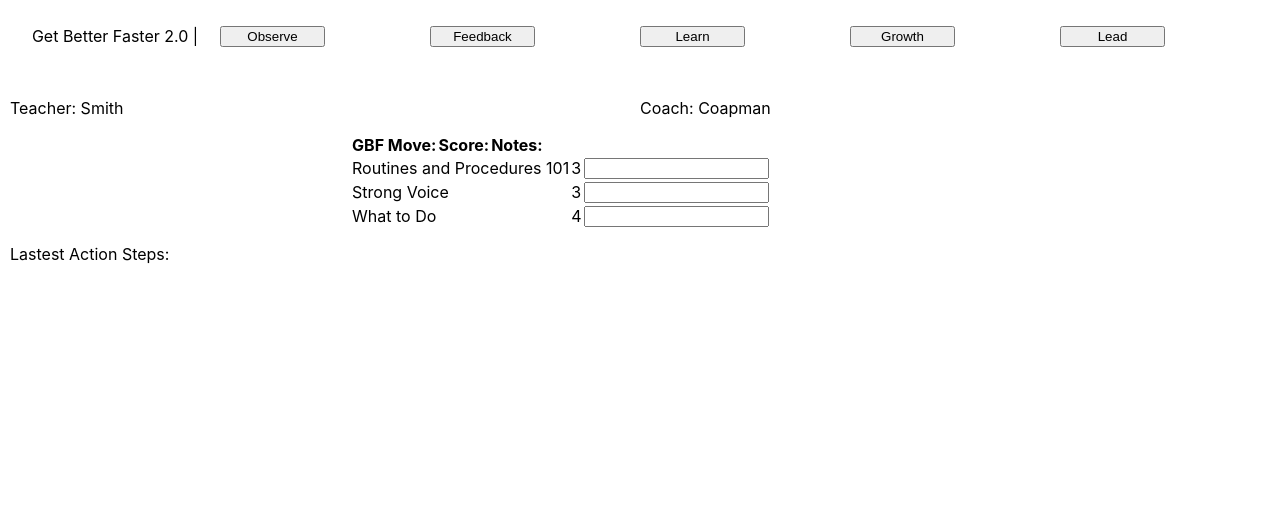
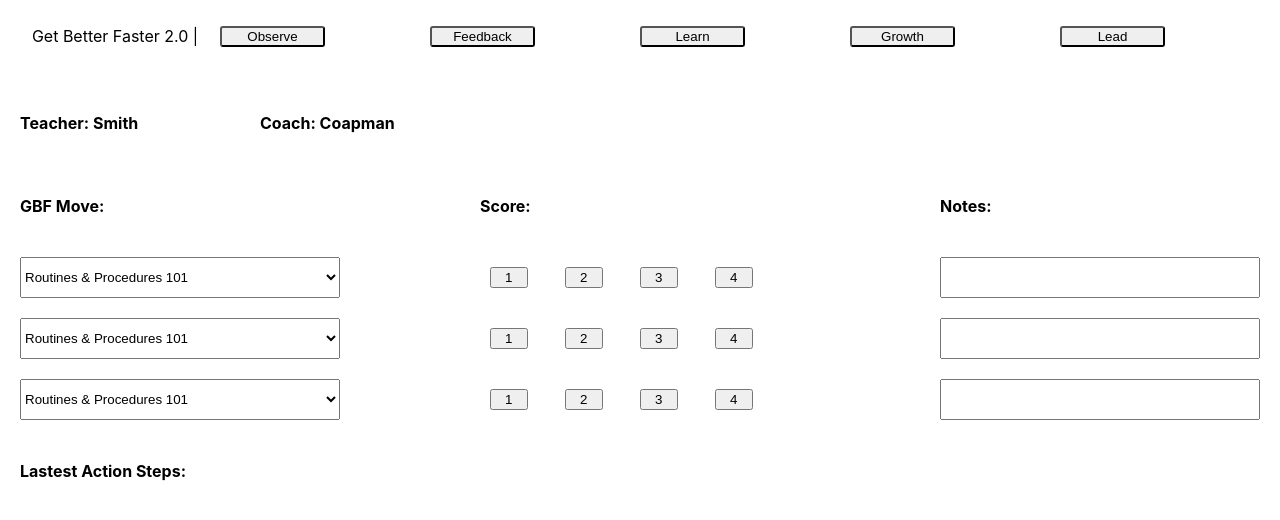
Before and after one commit to nicholasstano/gbf-frontend, a React (Create React App) app: page / in a window 1280 px wide. Shown: the top 520 px of the page. Built offline with nearby package versions, Linux system fonts and the light colour scheme.

Commit message:
Completed part of Kyle's wireframe

```diff
--- a/src/Containers/Navbar/navbar.scss
+++ b/src/Containers/Navbar/navbar.scss
@@ -7,6 +7,8 @@
     button {
         width: 50%;
         height: auto;
+        border-color: black;
+        border-radius: 3px;
     }
     p {
         display: grid;
--- a/src/Containers/Observe/Observe.jsx
+++ b/src/Containers/Observe/Observe.jsx
@@ -4,38 +4,61 @@
 const Observe = () => {
     return (
         <div className="observe">
+            <div className="observeTeacherInformation">
+                <h4>Teacher: Smith</h4>
+                <h4>Coach: Coapman</h4>
+            </div>
             <div className="observeHeader">
-                <p>Teacher: Smith</p>
-                <p>Coach: Coapman</p>
+                <h4>GBF Move:</h4>
+                <h4>Score:</h4>
+                <h4>Notes:</h4>
             </div>
-            <div className="observeTable">
-                <thead>
-                    <tr>
-                        <th>GBF Move:</th>
-                        <th>Score:</th>
-                        <th>Notes:</th>
-                    </tr>
-                </thead>
-                <tbody>
-                    <tr>
-                        <td>Routines and Procedures 101</td>
-                        <td>3</td>
-                        <td><input></input></td>
-                    </tr>
-                    <tr>
-                        <td>Strong Voice</td>
-                        <td>3</td>
-                        <td><input></input></td>
-                    </tr>
-                    <tr>
-                        <td>What to Do</td>
-                        <td>4</td>
-                        <td><input></input></td>
-                    </tr>
-                </tbody>
+            <div className="observeBody">
+                <div>
+                    <select>
+                        <option value="rp">Routines & Procedures 101</option>
+                        <option value="sv">Strong Voice</option>
+                        <option value="wtd">What to Do</option>
+                    </select>
+                    <div className="observeButtons">
+                        <button>1</button>
+                        <button>2</button>
+                        <button>3</button>
+                        <button>4</button>
+                    </div>
+                    <input></input>
+                </div>
+                <div>
+                    <select>
+                        <option value="rp">Routines & Procedures 101</option>
+                        <option value="sv">Strong Voice</option>
+                        <option value="wtd">What to Do</option>
+                    </select>
+                    <div className="observeButtons">
+                        <button>1</button>
+                        <button>2</button>
+                        <button>3</button>
+                        <button>4</button>
+                    </div>
+                    <input></input>
+                </div>
+                <div>
+                    <select>
+                        <option value="rp">Routines & Procedures 101</option>
+                        <option value="sv">Strong Voice</option>
+                        <option value="wtd">What to Do</option>
+                    </select>
+                    <div className="observeButtons">
+                        <button>1</button>
+                        <button>2</button>
+                        <button>3</button>
+                        <button>4</button>
+                    </div>
+                    <input></input>
+                </div>
             </div>
-            <div>
-                <p>Lastest Action Steps:</p>
+            <div className="observeLatestActionSteps">
+                <h4>Lastest Action Steps:</h4>
             </div>
         </div>
     )
--- a/src/Containers/Observe/observe.scss
+++ b/src/Containers/Observe/observe.scss
@@ -1,18 +1,33 @@
 div.observe {
     padding: 10px;
+    div.observeTeacherInformation {
+        display: grid;
+        grid-template-columns: 15rem 15rem;
+        justify-content: left;
+        padding: 10px;
+    }
+
     div.observeHeader {
         display: grid;
-        grid-template-columns: 1fr 1fr;
-        justify-content: left;
+        grid-template-columns: 20rem 20rem 20rem;
+        justify-content: space-between;
+        padding: 10px;
     }
 
-    div.observeTable {
+    div.observeBody div {
         display: grid;
-        justify-content: center;
-        thead {
+        grid-template-columns: 20rem 20rem 20rem;
+        justify-content: space-between;
+        padding: 10px;
+        div.observeButtons {
             display: grid;
-            grid-template-columns: 1fr 1fr 1fr;
-            justify-content: space-between;
+            grid-template-columns: 25% 25% 25% 25%;
+            button {
+                width: 50%;
+            }
         }
     }
+    div.observeLatestActionSteps {
+        padding: 10px;
+    }
 }
```
